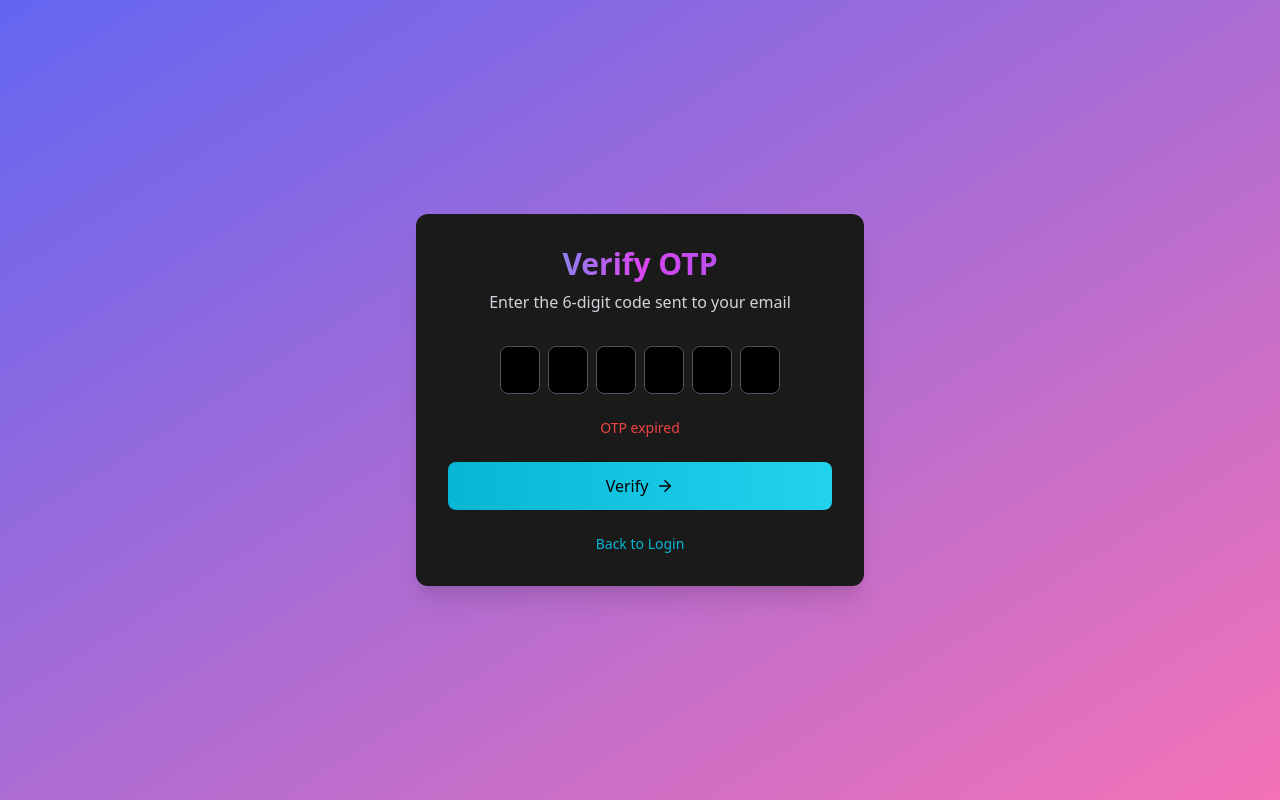
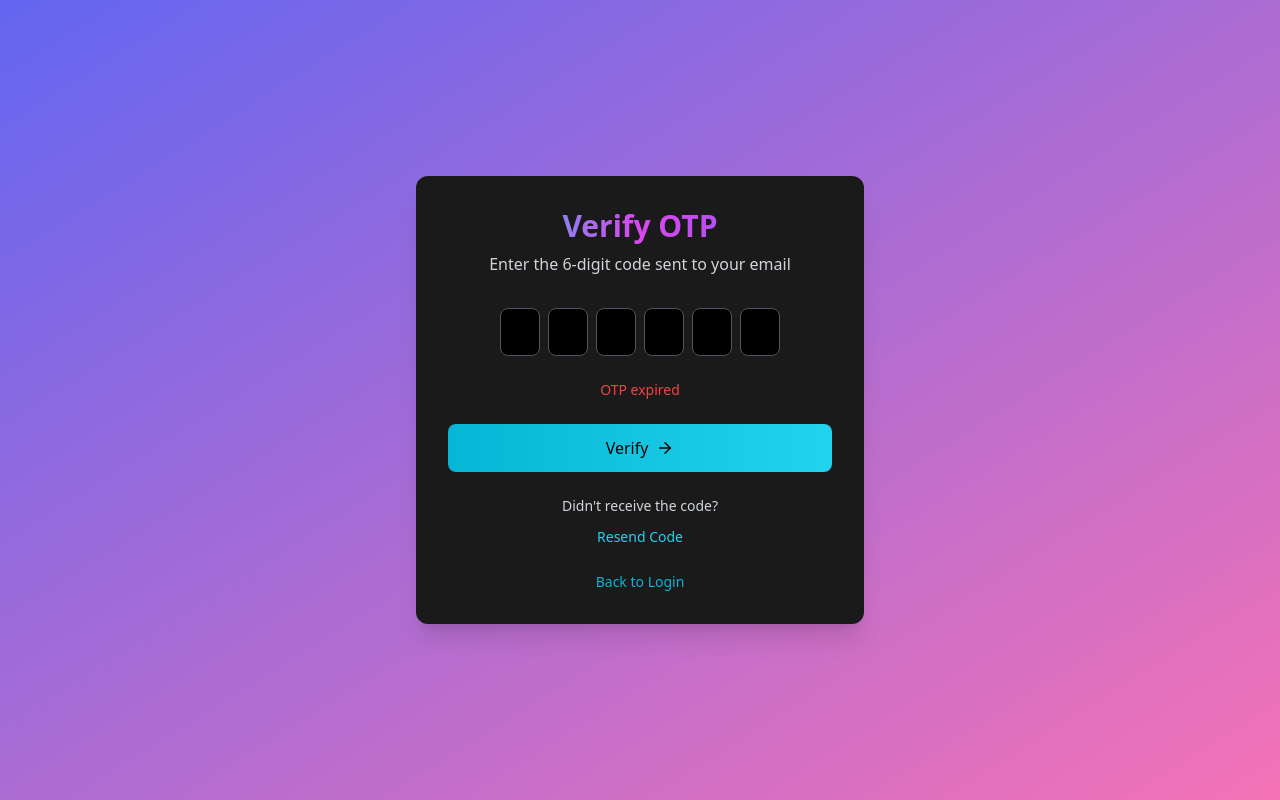
Before and after one commit to Favasabdulnassr/Martial_Mastery_Frontend, a React (Vite) app: page /otp in a window 1280 px wide. Built offline with nearby package versions, Linux system fonts and the light colour scheme.

Commit message:
Added resend otp option

```diff
--- a/src/Pages/UserSide/Otp.jsx
+++ b/src/Pages/UserSide/Otp.jsx
@@ -12,43 +12,102 @@
 
   const inputRefs = useRef([]);
   const navigate = useNavigate();
+  const [isResending, setIsResending] = useState(false);
+
   const sessionId = localStorage.getItem('session_id');
 
-  const {isAuthenticated, role} = useSelector((state) => state.login);
+  const { isAuthenticated, role } = useSelector((state) => state.login);
 
   useEffect(() => {
-    if(role === 'admin') {
+    if (role === 'admin') {
       navigate('/admin/dashboard');
     }
-    else if(role === 'tutor') {
+    else if (role === 'tutor') {
       navigate('/tutor/dashboard');
     }
   }, [isAuthenticated, role, navigate]);
 
-  useEffect(() => {
-    const expirationTime = localStorage.getItem('otpExpirationTime');
 
-    if (expirationTime) {
-      const expirationTimestamp = new Date(expirationTime).getTime();
-      const currentTime = expirationTimestamp - 90000;
-      const remainingTime = 85;
-      setTimeLeft(remainingTime);
 
+ const startTimer = (duration) => {
+  setTimeLeft(duration);
   const timer = setInterval(() => {
-        setTimeLeft((prevTime) => {
-          if (prevTime <= 1) {
+    setTimeLeft((prev) => {
+      if (prev <= 1) {
         clearInterval(timer);
         localStorage.removeItem('otpExpirationTime');
-            toast.error('OTP has expired. Please request a new one');
+        console.error('OTP has expired. Please request a new one');
         return 0;
       }
-          return prevTime - 1;
+      return prev - 1;
     });
   }, 1000);
 
-      return () => clearInterval(timer); // Cleanup on component unmount
+  return () => clearInterval(timer);
+};
+
+
+
+
+  useEffect(() => {
+  const expirationTime = localStorage.getItem('otpExpirationTime');
+  console.log('expirationtimekkkkkkkkk',expirationTime);
+
+
+  if (expirationTime) {
+    const remainingTime = Math.floor((parseInt(expirationTime) - Date.now()) / 1000);
+
+    if (remainingTime > 0) {
+      setTimeLeft(remainingTime);
+      const cleanup = startTimer(remainingTime);
+      return cleanup;
+    } else {
+      localStorage.removeItem('otpExpirationTime');
+    }
   }
 }, []);
+
+
+
+  const handleResendOtp = async () => {
+    if (!sessionId) {
+      toast.error("Session ID not found. Please register again.");
+      return;
+    }
+
+    try {
+      setIsResending(true);
+
+      const response = await axios.post(`${BASE_URL}/auth/resend-otp/`, {
+        sessionId: sessionId,
+      });
+
+      toast.success(response.data.message);
+
+      setOtpDigits(['', '', '', '', '', '']);
+
+      const expirationTime = Date.now() + 90 * 1000; // 90 seconds
+      localStorage.setItem('otpExpirationTime', expirationTime.toString());
+      startTimer(90)
+
+
+    } catch (error) {
+      console.error(error);
+      if (error.response) {
+        toast.error(error.response.data.error || "Failed to resend OTP.");
+      } else {
+        toast.error("Something went wrong.");
+      }
+    } finally {
+      setIsResending(false);
+    }
+  };
+
+
+
+
+
+
 
   const handleOtpChange = (index, value) => {
     // Only allow numbers
@@ -163,6 +222,19 @@
             Verify
             <ArrowRight size={18} />
           </button>
+
+          <div className="text-center mt-3">
+            <p className="text-gray-300 text-sm mb-2">Didn't receive the code?</p>
+            <button
+              type="button"
+              onClick={handleResendOtp}
+              disabled={timeLeft > 0 || isResending}
+              className={`text-cyan-400 hover:text-cyan-600 text-sm font-medium ${timeLeft > 0 || isResending ? 'opacity-50 cursor-not-allowed' : ''}`}
+            >
+              {isResending ? 'Resending...' : 'Resend Code'}
+            </button>
+          </div>
+
         </form>
 
         <div className="mt-4 sm:mt-6 text-center">
--- a/src/Pages/UserSide/Profile.jsx
+++ b/src/Pages/UserSide/Profile.jsx
@@ -70,7 +70,8 @@
           toast.success('Profile updated successfully');
         })
         .catch((error) => {
-          toast.error('Error updating profile', error)
+          console.log(error);
+          toast.error('Error updating profile')
         })
     } catch (error) {
       console.log('Error:', error)
--- a/src/Pages/UserSide/StudentRegister.jsx
+++ b/src/Pages/UserSide/StudentRegister.jsx
@@ -36,7 +36,10 @@
       try {
         const response = await handleRegister(values);
         formik.resetForm();
-        localStorage.setItem('otpExpirationTime', response.otp_expiration);
+        const expirationTime = Date.now() + 90 * 1000; // 90 seconds
+        localStorage.setItem('otpExpirationTime', expirationTime.toString());
+        console.log('signupexpiration',response.otp_expiration);
+
         localStorage.setItem('session_id', response.session_id);
         toast.success('Enter six digit otp');
         navigate('/otp');
--- a/src/Redux/Reducers/LoginReducer.js
+++ b/src/Redux/Reducers/LoginReducer.js
@@ -124,7 +124,6 @@
             state.email = action.payload.email || state.email
             state.phone_number = action.payload.phone_number || state.phone_number
             state.role = action.payload.role || state.role
-            state.profile = action.payload.profile || state.profile
             state.bio = action.payload.bio
             state.google_login=null
             state.experience = action.payload.experience
@@ -135,7 +134,7 @@
                 role: action.payload.role,
                 email: action.payload.email,
                 phone_number: action.payload.phone_number,
-                profile: action.payload.profile,
+
             };
 
         })
--- a/src/services/interceptor.js
+++ b/src/services/interceptor.js
@@ -1,16 +1,14 @@
 import axios from "axios";
 import { fetchNewAccessToken } from "./api/refresh";
 import { logout } from "@/Redux/Reducers/LoginReducer";
+import { BASE_URL } from "./constents";
 
 
 
-// const axiosInstance = axios.create({
-//     baseURL: "http://127.0.0.1:8000",
-// });
+const axiosInstance = axios.create({
+    baseURL: BASE_URL,
+});
 
-const axiosInstance = axios.create({
-  baseURL: "https://www.martia.sbs",
-});
 
 
 // Define a function to handle token refresh and logout
```
Lines whose indentation alone changed are shown as unchanged.
